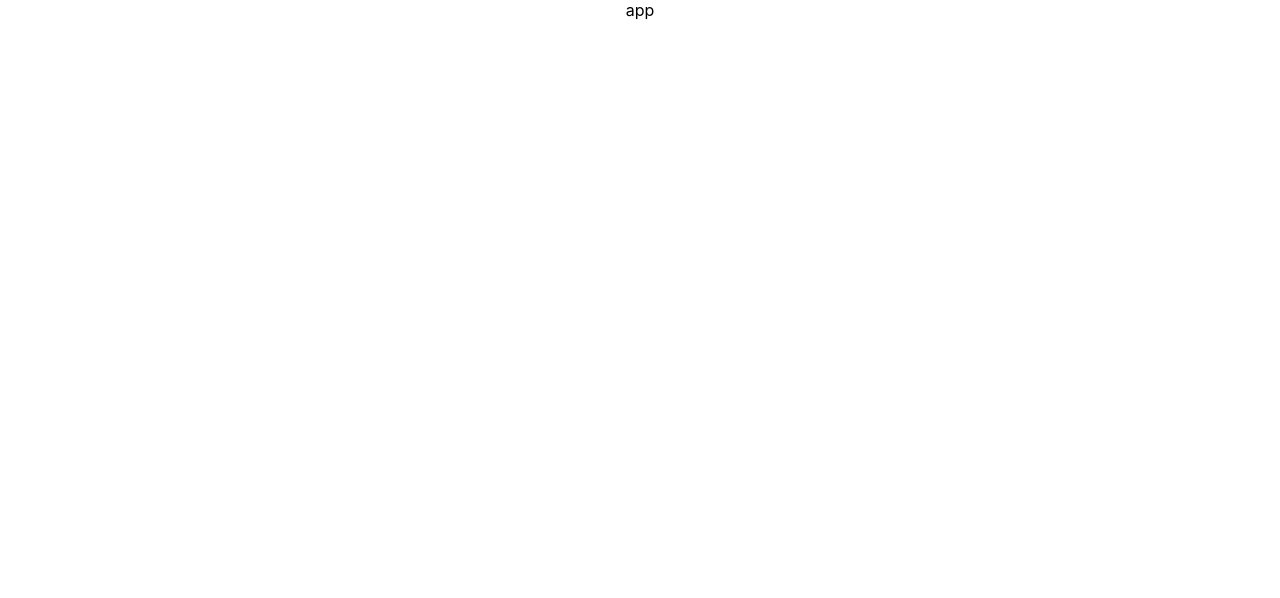
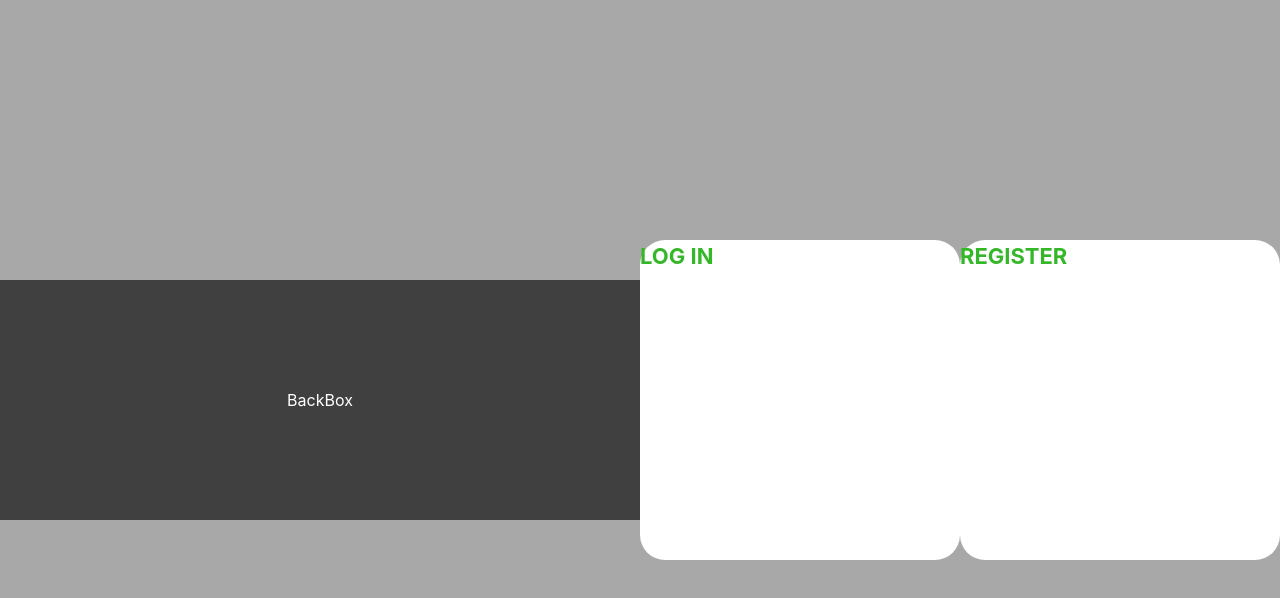
Before and after one commit to sanaz-git/login-register-form, a React (Create React App) app: page / in a window 1280 px wide. Shown: the top 598 px of the page. Built offline with nearby package versions, Linux system fonts and the light colour scheme.

Commit message:
create components

```diff
--- a/package.json
+++ b/package.json
@@ -34,5 +34,10 @@
       "last 1 firefox version",
       "last 1 safari version"
     ]
+  },
+  "devDependencies": {
+    "autoprefixer": "^10.4.13",
+    "postcss": "^8.4.21",
+    "tailwindcss": "^3.2.7"
   }
 }
--- /dev/null
+++ b/postcss.config.js
@@ -0,0 +1,6 @@
+module.exports = {
+  plugins: {
+    tailwindcss: {},
+    autoprefixer: {},
+  },
+}
--- a/src/App.js
+++ b/src/App.js
@@ -1,10 +1,20 @@
+import './App.css';
+import BackBox from './components/BackBox';
+import Login from './components/Login';
+import Register from './components/Register';
 
-import './App.css';
 
 function App() {
   return (
-    <div className="App">
-      app
+
+    <div className="flex w-full h-screen items-center justify-center">
+      <div > <BackBox/></div>
+      <div><Login/></div>
+        <div><Register/></div>
+
+
+
+
     </div>
   );
 }
--- /dev/null
+++ b/src/components/BackBox.js
@@ -0,0 +1,13 @@
+import React from 'react';
+
+
+const BackBox = () => {
+    return (
+
+        <div   className='hidden lg:flex w-[40rem] h-60 bg-[#404040] items-center justify-center text-white'>
+            BackBox
+        </div>
+    );
+};
+
+export default BackBox;
--- /dev/null
+++ b/src/components/Login.js
@@ -0,0 +1,13 @@
+import React from 'react';
+
+const Login = () => {
+    return (
+        <div className=' w-[20rem] h-80 bg-[#FFFFFF]  rounded-[25px]' >
+           <h1 className=' text-[#35B729] text-[22px] font-bold items-center justify-center'> LOG IN</h1>
+
+
+        </div>
+    );
+};
+
+export default Login;
--- /dev/null
+++ b/src/components/Register.js
@@ -0,0 +1,11 @@
+import React from 'react';
+
+const Register = () => {
+    return (
+        <div className='hidden lg:flex w-[20rem] h-80 bg-[#FFFFFF]  rounded-[25px]' >
+        <h1 className='text-[#35B729] text-[22px] font-bold text-center'> REGISTER</h1>
+     </div>
+    );
+};
+
+export default Register;
--- a/src/index.css
+++ b/src/index.css
@@ -1,3 +1,7 @@
+@tailwind base;
+@tailwind components;
+@tailwind utilities;
+
 body {
   margin: 0;
   font-family: -apple-system, BlinkMacSystemFont, 'Segoe UI', 'Roboto', 'Oxygen',
@@ -5,6 +9,7 @@ body {
     sans-serif;
   -webkit-font-smoothing: antialiased;
   -moz-osx-font-smoothing: grayscale;
+  background-color:#A8A8A8 ;
 }
 
 code {
--- /dev/null
+++ b/tailwind.config.js
@@ -0,0 +1,11 @@
+/** @type {import('tailwindcss').Config} */
+module.exports = {
+  content: [
+    "./src/**/*.{js,jsx,ts,tsx}",
+  ],
+  theme: {
+    extend: {},
+
+  },
+  plugins: [],
+}
```
Also changed, not shown: 1 other file (tests, documents, lock files or other folders).
